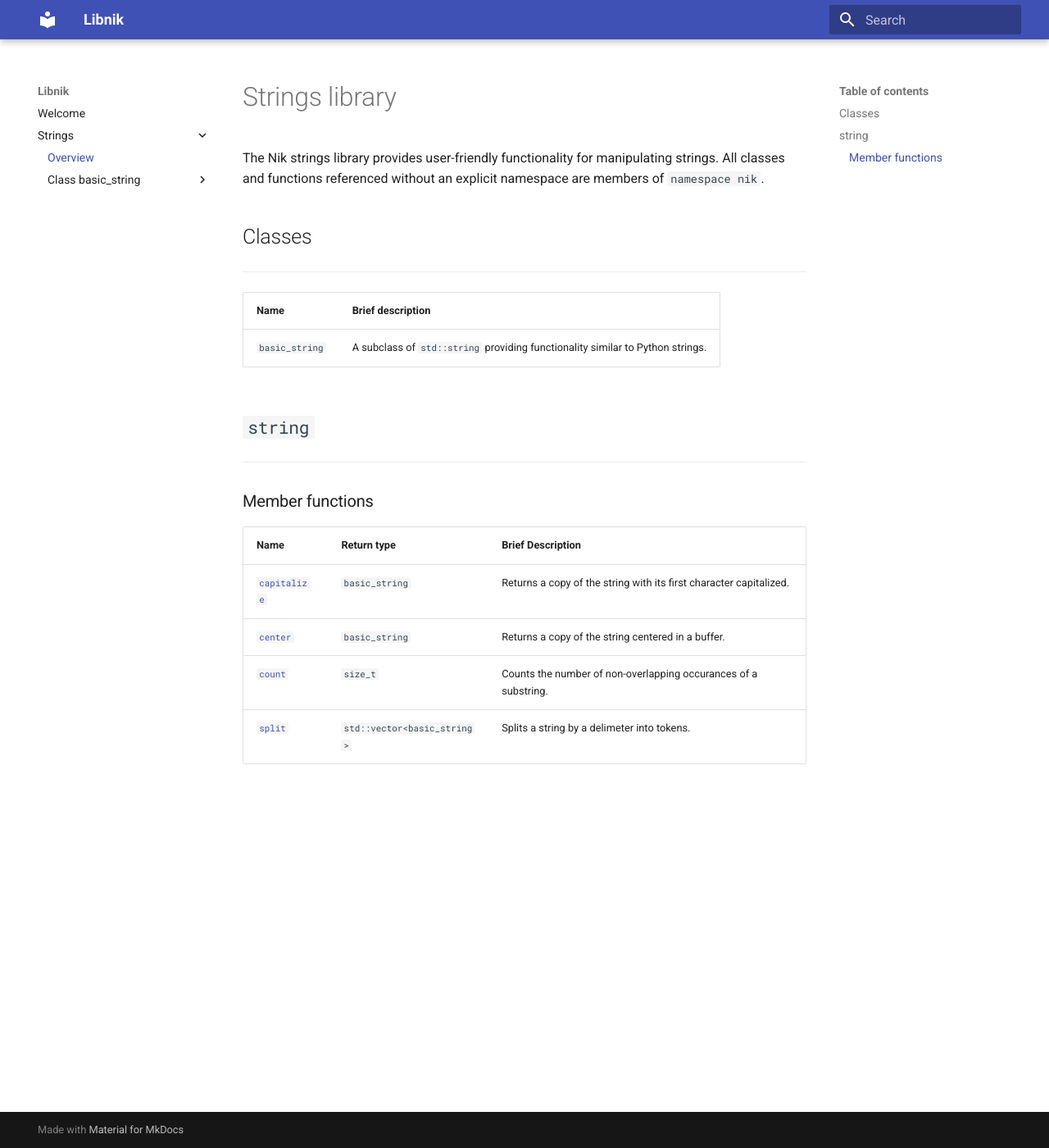
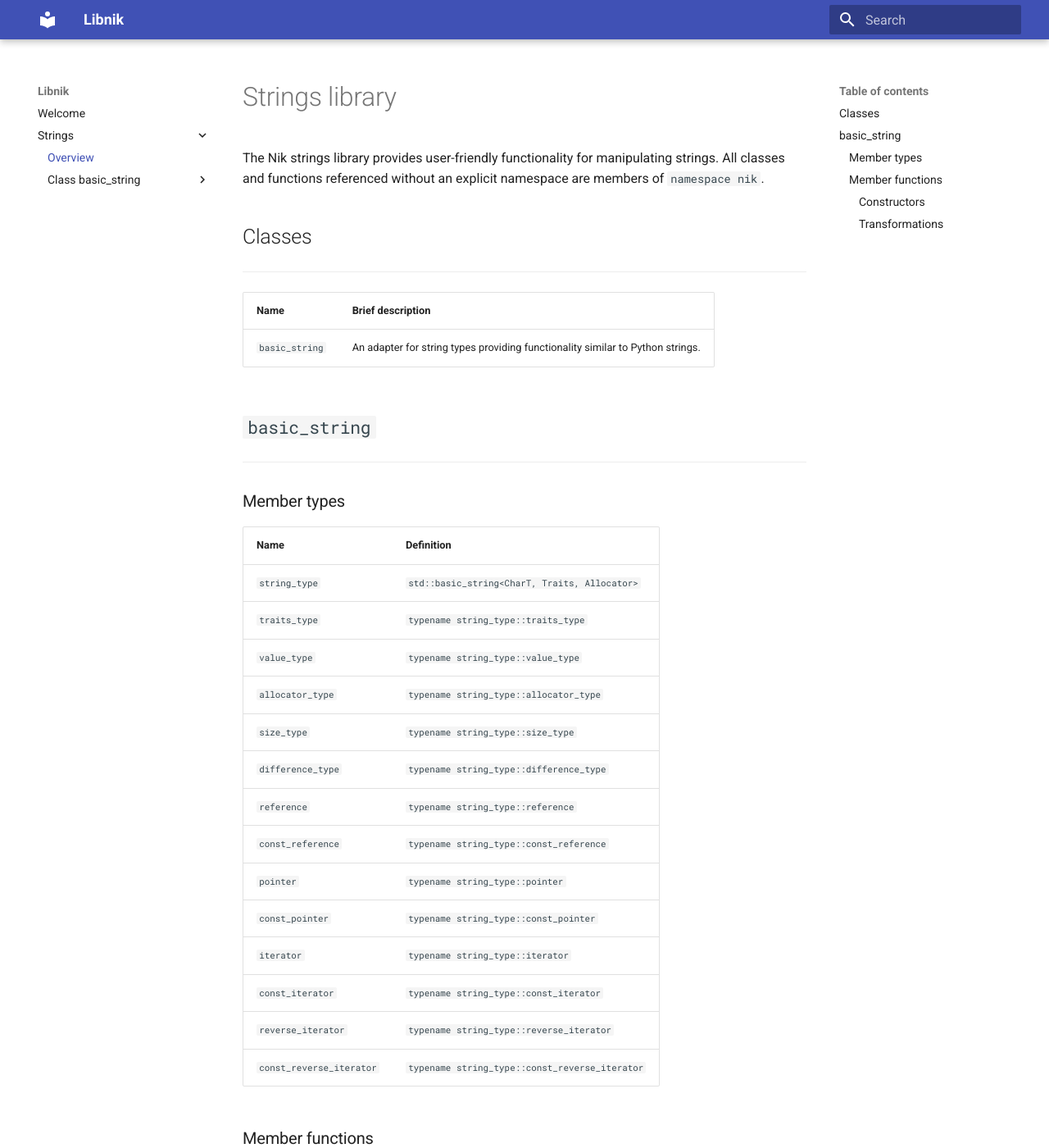
Before and after one commit to nvander1/libnik, an MkDocs documentation site: the page built from docs/strings/overview.md, in a window 1280 px wide and 1400 px high. Shown: the whole window at 82% size. Built offline with MkDocs 1.6.1 and Material for MkDocs 9.7.7, drawn with Linux system fonts in a browser that asks for light colours; old or Windows-style settings are respelled for this version of MkDocs; some of the changed text lies outside the part shown.

Commit message:
Start doing docs for string refactor

```diff
--- a/docs/strings/overview.md
+++ b/docs/strings/overview.md
@@ -10,14 +10,42 @@ are members of `namespace nik`.
 
 | Name           | Brief description                                                              |
 |----------------|--------------------------------------------------------------------------------|
-| `basic_string` | A subclass of `std::string` providing functionality similar to Python strings. |
+| `basic_string` | An adapter for string types providing functionality similar to Python strings. |
 
 
-## `string`
+## `basic_string`
 
 ---
 
+### Member types
+
+| Name                     | Definition                                       |
+|--------------------------|--------------------------------------------------|
+| `string_type`            | `std::basic_string<CharT, Traits, Allocator>`    |
+| `traits_type`            | `typename string_type::traits_type`              |
+| `value_type`             | `typename string_type::value_type`               |
+| `allocator_type`         | `typename string_type::allocator_type`           |
+| `size_type`              | `typename string_type::size_type`                |
+| `difference_type`        | `typename string_type::difference_type`          |
+| `reference`              | `typename string_type::reference`                |
+| `const_reference`        | `typename string_type::const_reference`          |
+| `pointer`                | `typename string_type::pointer`                  |
+| `const_pointer`          | `typename string_type::const_pointer`            |
+| `iterator`               | `typename string_type::iterator`                 |
+| `const_iterator`         | `typename string_type::const_iterator`           |
+| `reverse_iterator`       | `typename string_type::reverse_iterator`         |
+| `const_reverse_iterator` | `typename string_type::const_reverse_iterator`   |
+
 ### Member functions
+
+#### Constructors
+
+| Signature                                | Brief Description                |
+|------------------------------------------|----------------------------------|
+| `basic_string(const string_type& other)` | Copy conversion constructor.     |
+| `basic_string(string_type&& other)`      | Move conversion constructor.     |
+
+#### Transformations
 
 | Name                                    | Return type                 | Brief Description                                                  |
 |-----------------------------------------|-----------------------------|--------------------------------------------------------------------|
```
